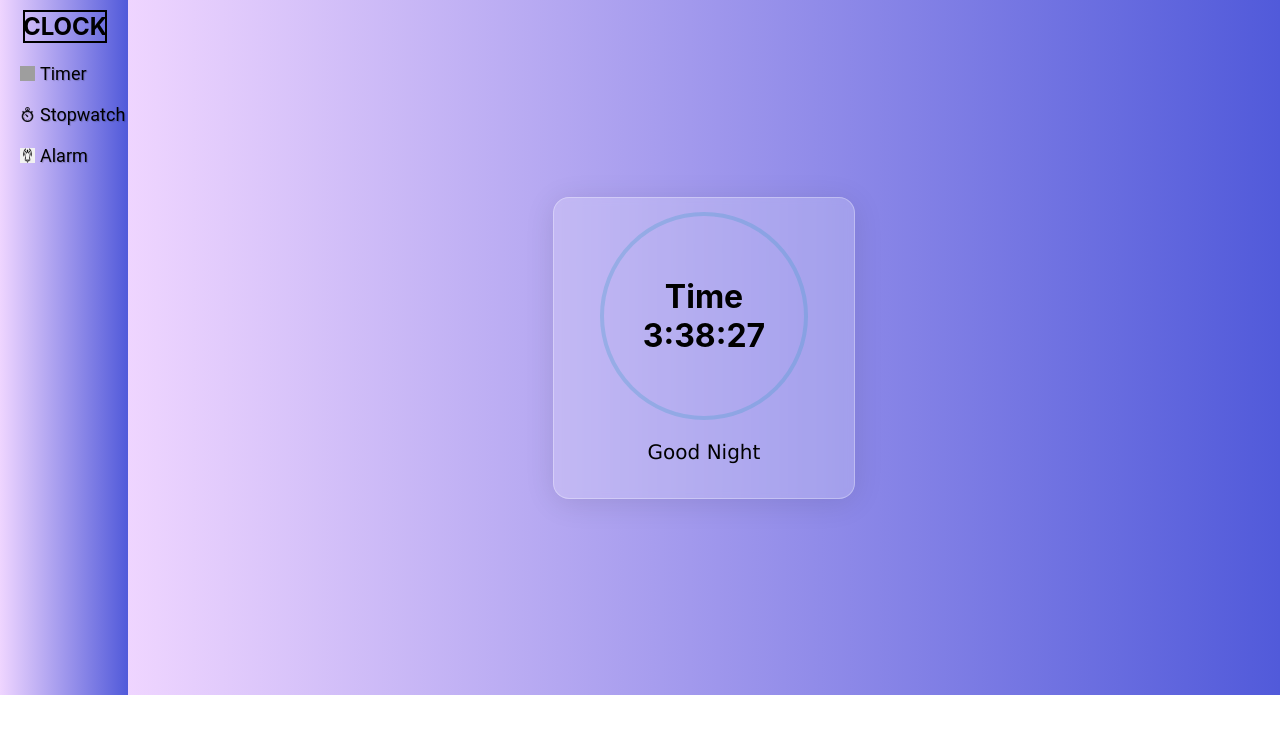
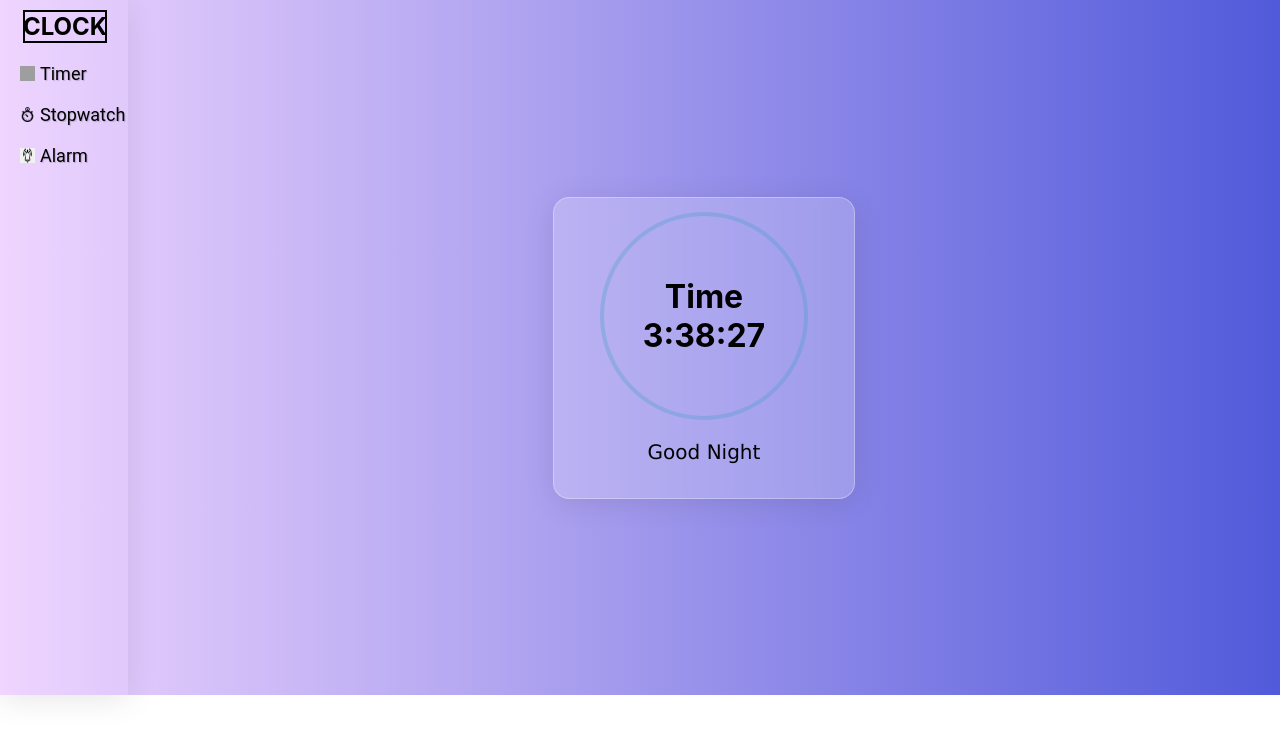
Before and after one commit to somtyagi20/Digital-Clock, a React (Create React App) app: page / in a window 1280 px wide. Shown: the top 738 px of the page. Built offline with nearby package versions, Linux system fonts and the light colour scheme; grey boxes are pictures that could not be loaded.

Commit message:
Update background and sidebar styles

```diff
--- a/src/App.css
+++ b/src/App.css
@@ -1,14 +1,18 @@
 body {
   background-color: rgb(255, 255, 255);
+}
+.App {
+  background: linear-gradient(90deg, #efd5ff 0%, #515ada 100%);
 }
 .sidebar {
   float: left;
   display: inline-flex;
   flex-direction: column;
   gap: 20px;
-  background: linear-gradient(90deg, #efd5ff 0%, #515ada 100%);
+  background: transparent;
   width: 10%;
   height: 695px;
+  box-shadow: 0 4px 30px rgba(0, 0, 0, 0.1);
 }
 
 a {
@@ -64,7 +68,6 @@ img {
   height: 695px;
   justify-content: center;
   align-items: center;
-  background: linear-gradient(90deg, #efd5ff 0%, #515ada 100%);
 }
 .time-circle {
   width: 200px;
```
